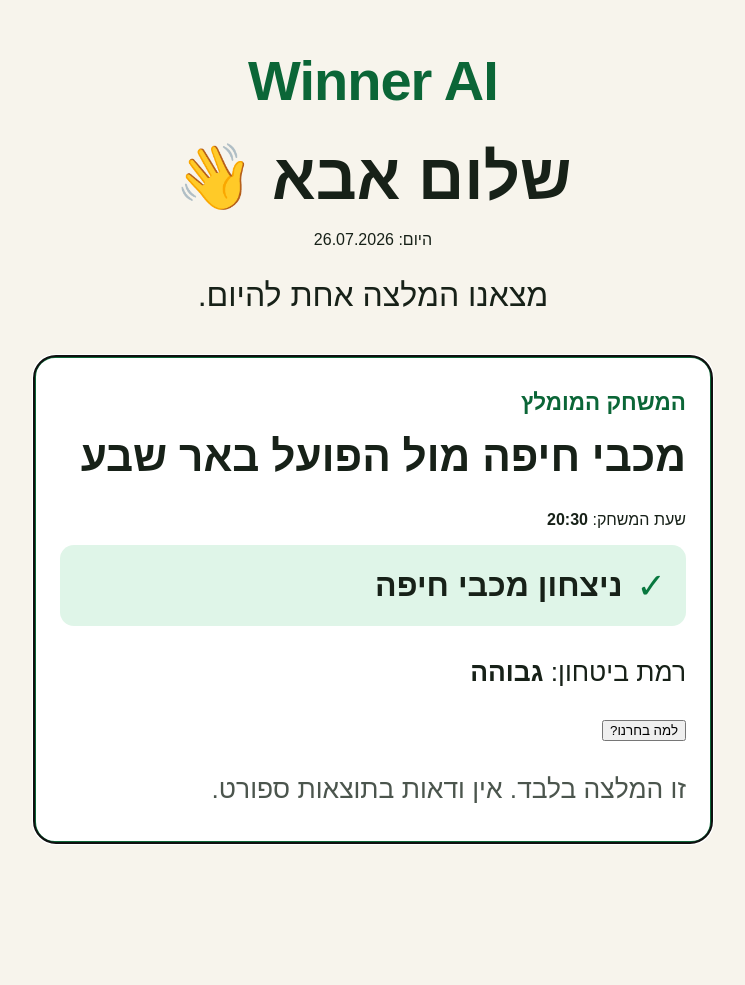
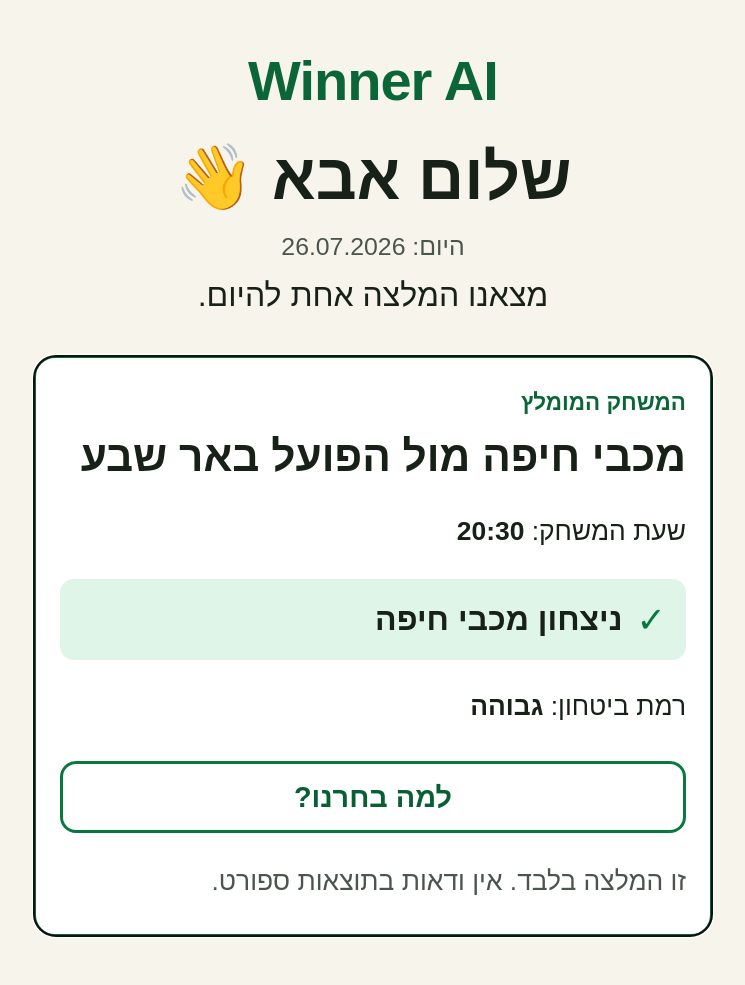
Before and after one commit to mmmstars/winner-ai, a FastAPI app: page / in a window 1280 px wide, after a click on "ההמלצה של היום". Shown: the whole page, without its empty margins (267-1012 px from the left). Before the commit the page ends 845 px from the top, so only its background shows below. Run offline with FastAPI, Linux system fonts and the light colour scheme.

Commit message:
עדכון העיצוב הנגיש לגרסה 0.0.2
Adjusted margin for the intro class and added styles for the why-button and reasons classes.

```diff
--- a/app/static/styles.css
+++ b/app/static/styles.css
@@ -37,9 +37,15 @@
 }
 
 .intro {
-  margin: 22px auto 36px;
+  margin: 10px auto 36px;
   font-size: clamp(1.45rem, 5vw, 2rem);
   line-height: 1.5;
+}
+
+.date {
+  margin: 18px 0 0;
+  color: #4b554d;
+  font-size: clamp(1.2rem, 4vw, 1.55rem);
 }
 
 .primary-button {
@@ -106,18 +112,41 @@
 }
 
 .confidence,
-details,
+.match-time,
+.reasons,
 .notice {
   font-size: clamp(1.3rem, 4vw, 1.65rem);
   line-height: 1.55;
 }
 
-summary {
-  min-height: 64px;
-  padding: 14px 0;
+.why-button {
+  width: 100%;
+  min-height: 72px;
+  margin-top: 8px;
+  border: 3px solid #08783f;
+  border-radius: 16px;
+  background: #fff;
   color: #075f34;
   cursor: pointer;
+  font: inherit;
+  font-size: clamp(1.35rem, 5vw, 1.8rem);
   font-weight: 800;
+}
+
+.why-button:focus-visible {
+  outline: 5px solid #f0ae00;
+  outline-offset: 5px;
+}
+
+.reasons {
+  margin-top: 18px;
+  padding: 18px;
+  border-radius: 14px;
+  background: #f2f7f3;
+}
+
+.reasons h3 {
+  margin-top: 0;
 }
 
 li {
```
